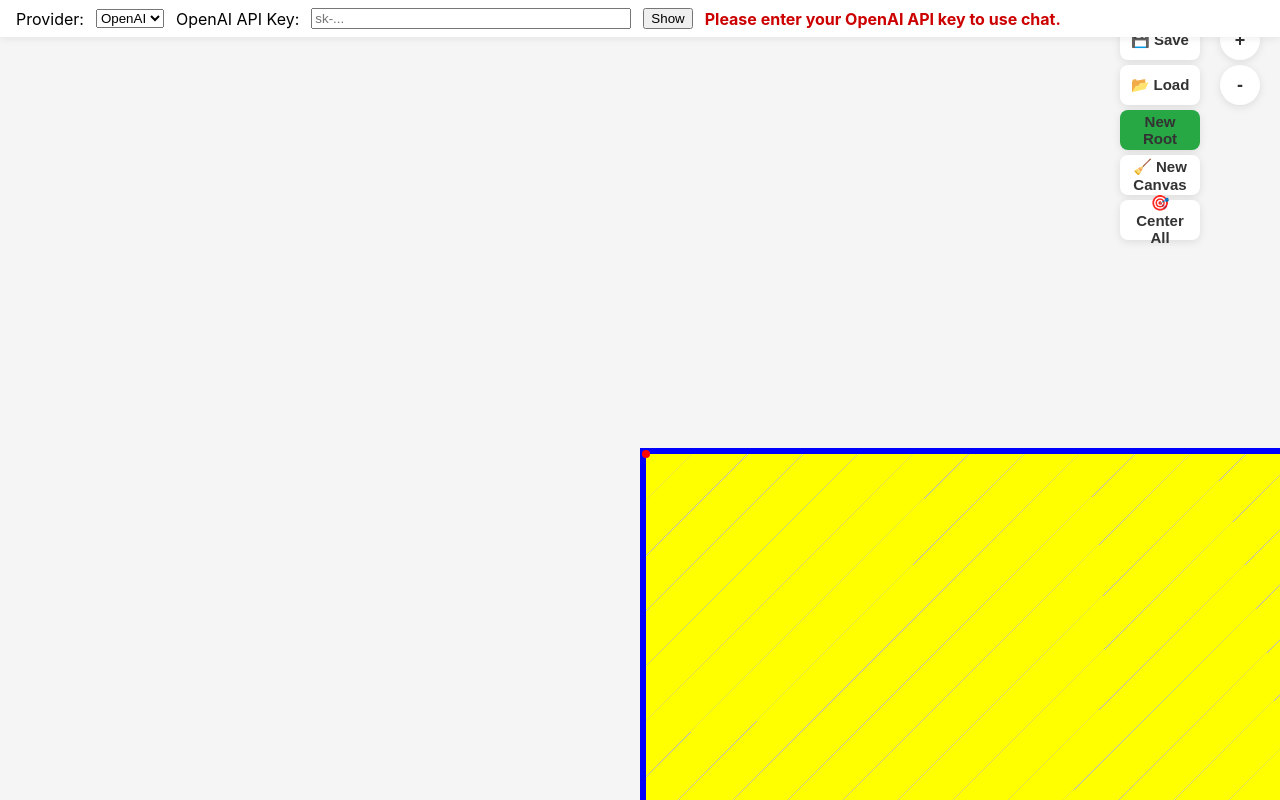
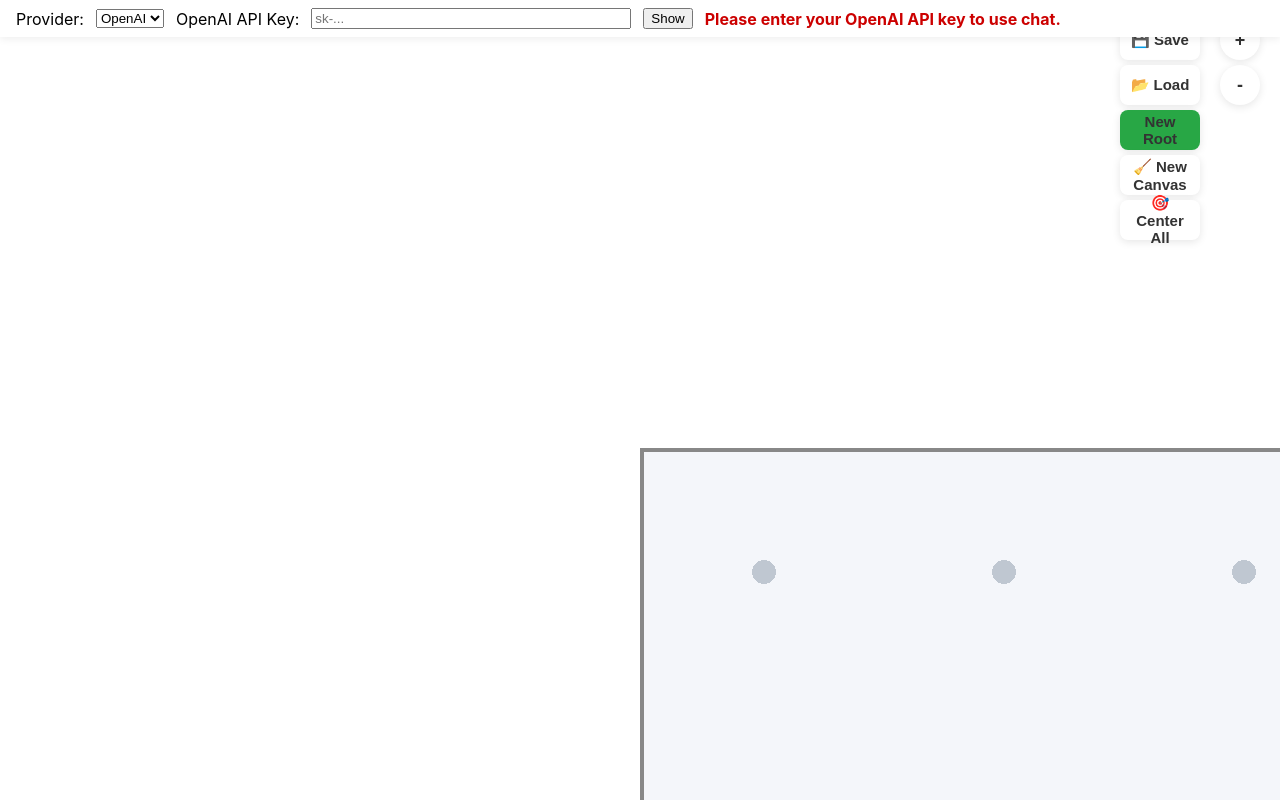
Before and after one commit to jhygate/branching-LLM-api-wrapper, an Angular app in the folder chat-frontend/: page / in a window 1280 px wide. Built offline with nearby package versions, Linux system fonts and the light colour scheme.

Commit message:
make prettier

```diff
--- a/chat-frontend/src/app/branching-chat/branching-chat.component.css
+++ b/chat-frontend/src/app/branching-chat/branching-chat.component.css
@@ -195,7 +195,7 @@
   width: 100vw;
   height: 100vh;
   overflow: visible;
-  background: #f5f5f5;
+  background: transparent;
   margin: 0;
   padding: 0;
   z-index: 1000;
@@ -240,7 +240,7 @@
   left: 0;
   width: 100vw;
   height: 100vh;
-  background: #f5f5f5;
+  background: transparent;
   z-index: 0;
   pointer-events: none;
 }
@@ -255,9 +255,12 @@
   user-select: none;
   margin: 0;
   padding: 0;
-  background: yellow;
-  border: 6px solid blue;
-  background-image: repeating-radial-gradient(circle, #bbb 1px, transparent 2px 40px);
+  background: #f4f6fa;
+  border: 4px solid #888;
+  /* 10x bigger dots and spacing, both scale with zoom */
+  background-image: radial-gradient(#bfc7d1 12px, transparent 0);
+  background-size: calc(240px * var(--canvas-zoom, 1)) calc(240px * var(--canvas-zoom, 1));
+  background-position: 0 0;
   box-sizing: border-box;
   z-index: 2;
 }
@@ -509,7 +512,7 @@
   text-decoration: none !important;
 }
 
-.canvas-center-dot {
+/* .canvas-center-dot {
   position: absolute;
   left: 0;
   top: 0;
@@ -520,4 +523,4 @@
   z-index: 100;
   transform: translate(-4px, -4px);
   pointer-events: none;
-}
+} */
--- a/chat-frontend/src/app/branching-chat/branching-chat.component.html
+++ b/chat-frontend/src/app/branching-chat/branching-chat.component.html
@@ -67,7 +67,7 @@
     [style.transform-origin]="'0 0'">
 
     <!-- Debug: Show canvas center (0,0) -->
-    <div class="canvas-center-dot"></div>
+    <!-- <div class="canvas-center-dot"></div> -->
 
     <!-- SVG for connecting lines -->
     <svg class="connections" width="100%" height="100%">
```
